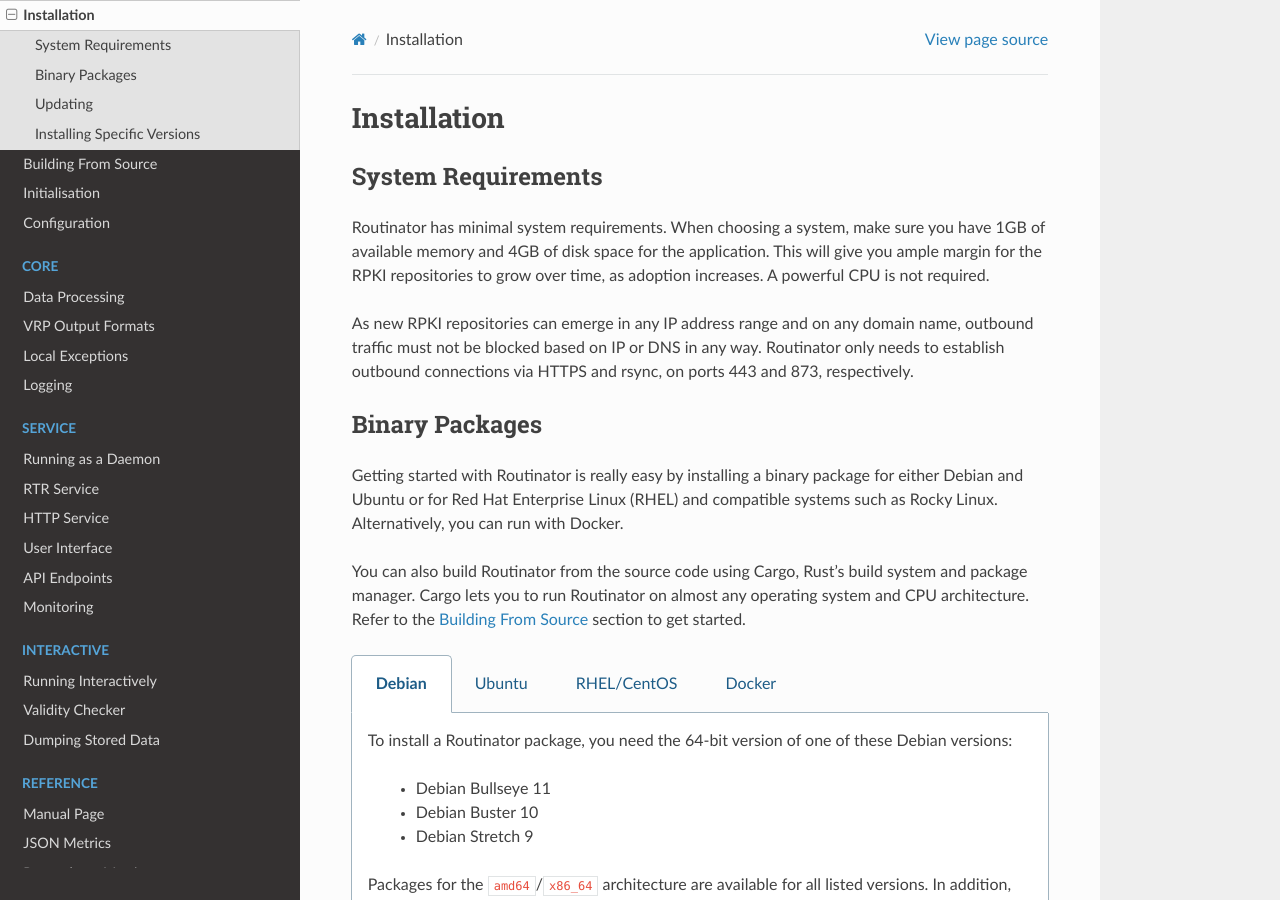
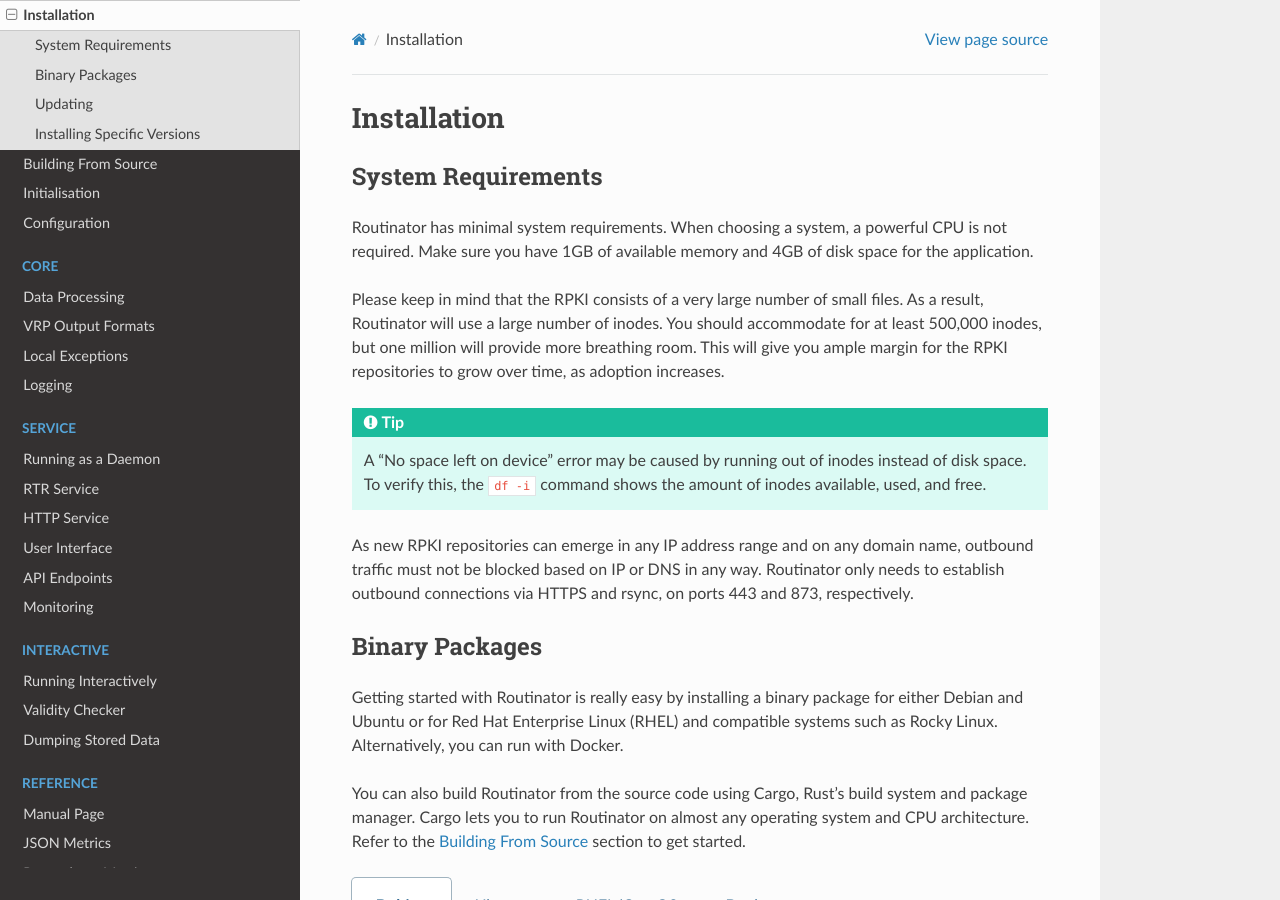
Before and after one commit to NLnetLabs/routinator, a Sphinx documentation site: the page built from doc/manual/source/installation.rst, in a window 1280 px wide and 900 px high. Built offline with Sphinx 7.4.7 and the Read the Docs theme 2.0.0, drawn with Linux system fonts in a browser that asks for light colours.

Commit message:
Document inode usage requirements (#786)

```diff
--- a/doc/manual/source/installation.rst
+++ b/doc/manual/source/installation.rst
@@ -4,10 +4,19 @@
 System Requirements
 -------------------
 
-Routinator has minimal system requirements. When choosing a system, make sure
-you have 1GB of available memory and 4GB of disk space for the application.
-This will give you ample margin for the RPKI repositories to grow over time,
-as adoption increases. A powerful CPU is not required.
+Routinator has minimal system requirements. When choosing a system, a
+powerful CPU is not required. Make sure you have 1GB of available memory and
+4GB of disk space for the application.
+
+Please keep in mind that the RPKI consists of a very large number of small
+files. As a result, Routinator will use a large number of inodes. You should
+accommodate for at least 500,000 inodes, but one million will provide more
+breathing room. This will give you ample margin for the RPKI repositories to
+grow over time, as adoption increases.
+
+.. Tip:: A "No space left on device" error may be caused by running out of
+         inodes instead of disk space. To verify this, the ``df -i`` command
+         shows the amount of inodes available, used, and free.
 
 As new RPKI repositories can emerge in any IP address range and on any domain
 name, outbound traffic must not be blocked based on IP or DNS in any way.
```
